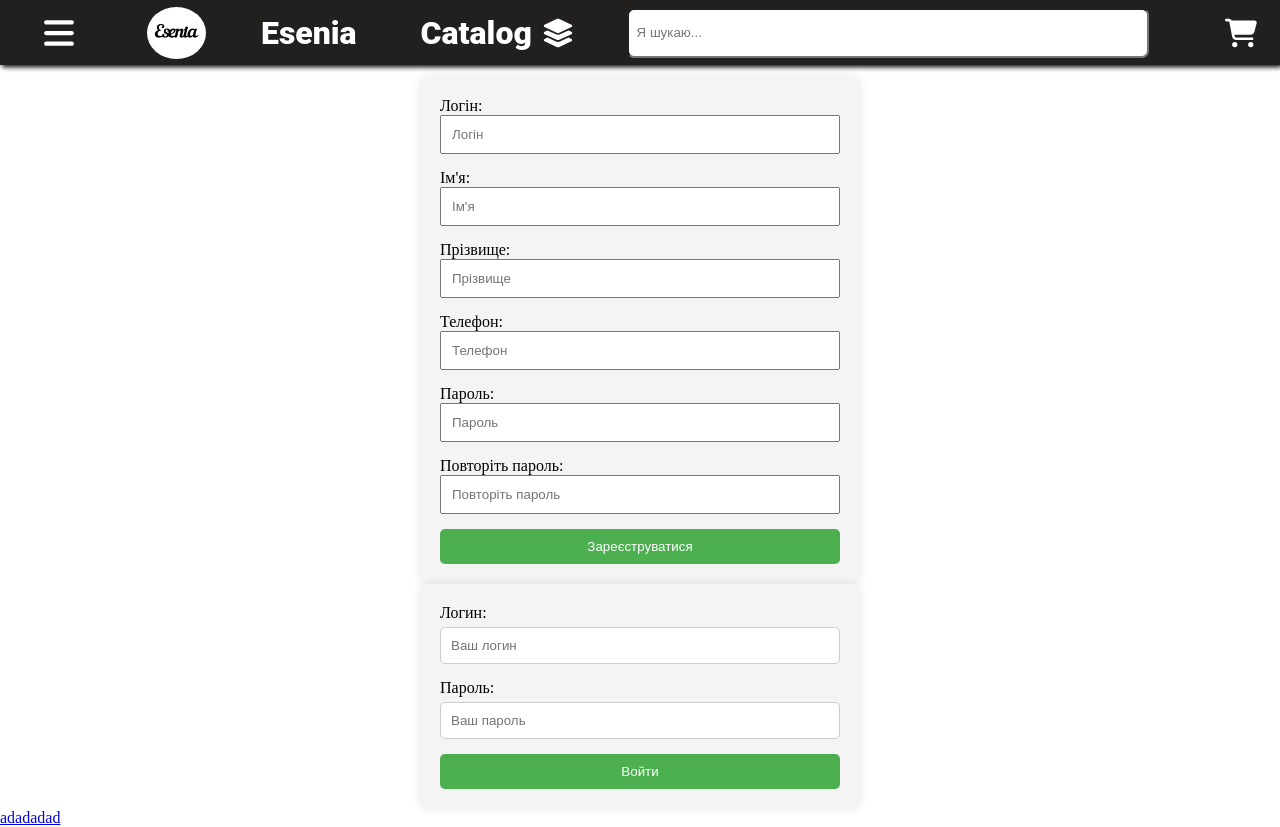
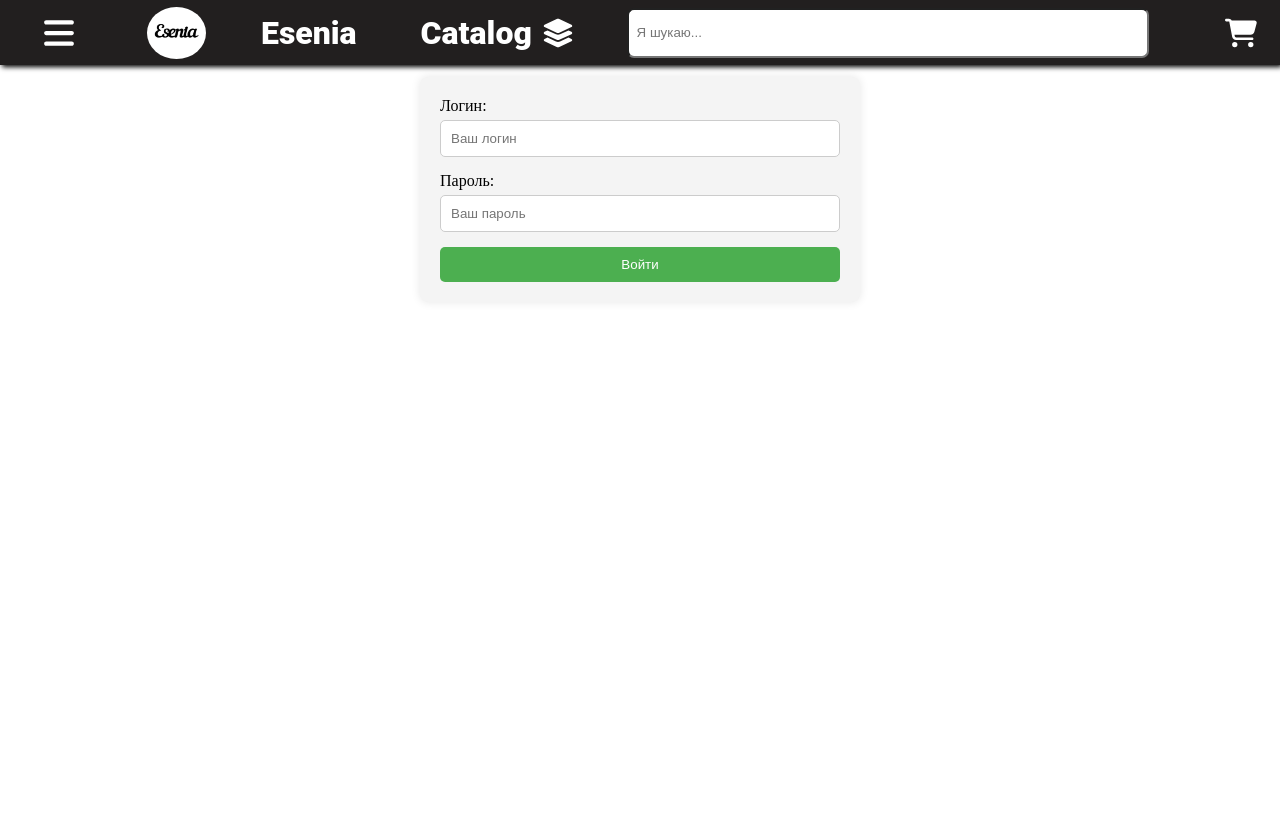
Before and after one commit to NktZhchnk/vueShop, a Vue app: page /login in a window 1280 px wide. After the commit the page ends 800 px from the top, so only its background shows below. Built offline with nearby package versions, Linux system fonts and the light colour scheme; a web font is replaced by a local one.

Commit message:
fix auth and registor

```diff
--- a/src/App.vue
+++ b/src/App.vue
@@ -32,9 +32,6 @@ const store = useMyStore()
           </svg>
         </router-link>
       </div>
-      <UiRegistration></UiRegistration>
-      <UiAuth></UiAuth>
-      <router-link to="/adminMenu">adadadad</router-link>
       <router-view></router-view>
     </div>
   </div>
--- a/src/components/UiSlideMenu.vue
+++ b/src/components/UiSlideMenu.vue
@@ -1,9 +1,15 @@
 <script setup>
 import {useMyStore} from "@/store/store.js";
-import AuthAdminPanel from "@/components/AdminPanel/AuthAdminPanel.vue";
 
+import {ref} from 'vue'
 
 const store = useMyStore()
+
+const userLogin = ref(localStorage.getItem('userLogin'));
+
+const isAdmin = () => {
+  return userLogin.value === 'admin';
+};
 
 </script>
 
@@ -21,13 +27,19 @@ const store = useMyStore()
           X
         </div>
       </div>
+      <div style="height: 30px; width: 100%; display: flex; justify-content: space-between; align-items: center;">
+        <div style="padding: 50px"><router-link  to="/login">Увійти</router-link> </div>
+        <div style="padding: 50px"> <router-link to="/registration">Реєстрація</router-link> </div>
+      </div>
+
       <div class="div-body">
         <p>Здесь будет навигация сайта2</p>
+        <router-link v-if="isAdmin()" to="/adminMenu">добавление товара</router-link>
       </div>
       <div class="div-footer">
-        <br/>
-        <AuthAdminPanel></AuthAdminPanel>
-        <h4 class="text-footer" style="margin-left: 70px">реєстрація</h4>
+<!--        <br/>-->
+<!--        <AuthAdminPanel></AuthAdminPanel>-->
+<!--        <h4 class="text-footer" style="margin-left: 70px">реєстрація</h4>-->
       </div>
     </div>
   </div>
--- a/src/components/Users/UiAuth.vue
+++ b/src/components/Users/UiAuth.vue
@@ -38,7 +38,7 @@ const loginUser = async () => {
       // Сохранение токена в localStorage после успешного входа
       localStorage.setItem('accessToken', data.accessToken);
       localStorage.setItem('userLogin', data.login);
-
+      location.reload();
       // Пример вывода токена в консоль (для проверки)
       console.log('Токен сохранен в localStorage:', data.accessToken);
       console.log('userLogin сохранен в localStorage:', data.login);
--- a/src/router/router.js
+++ b/src/router/router.js
@@ -7,6 +7,8 @@ import UiRenderAllProducts from "@/components/UiRenderAllProducts.vue";
 import UiCatalog from "@/components/UiCatalog.vue";
 import UiRenderProductsCategory from "@/components/UiRenderProductsCategory.vue";
 import UiConfirmationOrder from "@/components/UiConfirmationOrder.vue";
+import UiAuth from "@/components/Users/UiAuth.vue";
+import UiRegistration from "@/components/Users/UiRegistration.vue";
 
 
 const routes = [
@@ -36,6 +38,15 @@ const routes = [
         component: UiMainHeader
     },
     {
+        name: 'Auth',
+        path: '/login',
+        component: UiAuth,
+    },  {
+        name: 'Registration',
+        path: '/registration',
+        component: UiRegistration,
+    },
+    {
         path: '/product/:id',
         name: 'ProductDetails',
         component: ProductDetails,
@@ -55,13 +66,15 @@ const router = createRouter({
     routes
 });
 router.beforeEach((to, from, next) => {
-    const token = localStorage.getItem('accessToken'); // Получение токена из localStorage или другого хранилища
+    const token = localStorage.getItem('accessToken');
+    const userLogin = localStorage.getItem('userLogin'); // Предположим, что вы храните логин пользователя в localStorage
 
-    // Проверка, если маршрут требует аутентификации и токен отсутствует
-    if (to.name === 'AdminMenu' && !token) {
-        next('/login'); // Перенаправление на страницу входа
+    if (to.name === 'AdminMenu' && (!token || userLogin !== 'admin')) {
+        // Если маршрут требует аутентификации и логин не равен 'admin', перенаправляем на страницу входа
+        next('/login');
     } else {
-        next(); // Продолжаем навигацию
+        // Продолжаем навигацию
+        next();
     }
 });
 export default router;
```
